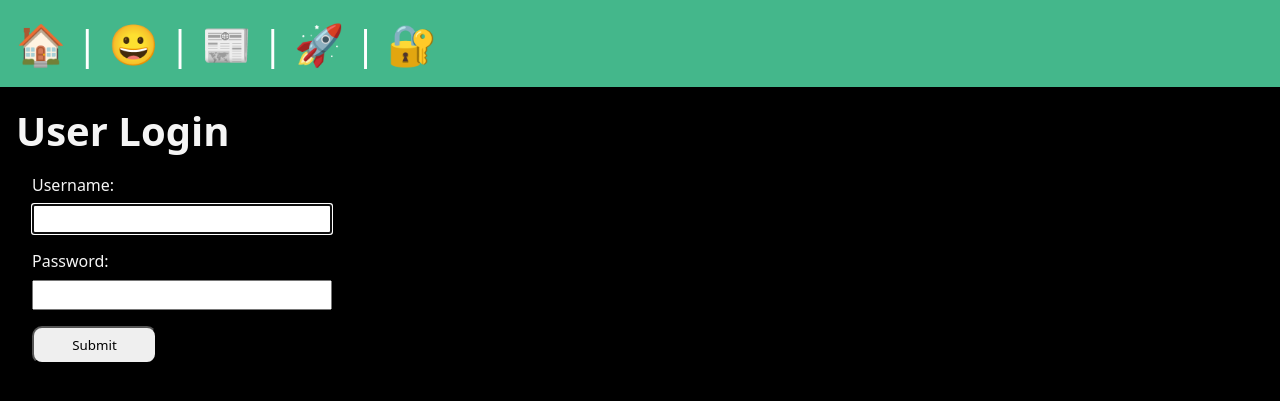
After one commit to Andy-Castle/LESSON01, a Django app: page /users/login/ in a window 1280 px wide. The commit adds this page. Shown: the top 401 px of the page. Run offline with Django 5.2, Linux system fonts and the light colour scheme.

Commit message:
User Login y Auth

```diff
--- a/myproject/templates/layout.html
+++ b/myproject/templates/layout.html
@@ -20,6 +20,10 @@
       <a href="{% url 'users:register' %}"
         ><span role="img" aria-label="Users" title="Register">🚀</span></a
       >
+      |
+      <a href="{% url 'users:login' %}"
+        ><span role="img" aria-label="User Login" title="Login">🔐</span></a
+      >
     </nav>
     <main>{% block content %} {% endblock %}</main>
   </body>
--- /dev/null
+++ b/myproject/users/templates/users/login.html
@@ -0,0 +1,9 @@
+{% extends "layout.html" %} {% block title %} User Login{% endblock %} {% block content %}
+<h1>User Login</h1>
+
+<form class="form-with-validation" action="/users/login/" method="post">
+  {% csrf_token %} {{form}}
+  <button class="form-submit">Submit</button>
+</form>
+
+{% endblock %}
--- a/myproject/users/urls.py
+++ b/myproject/users/urls.py
@@ -4,5 +4,7 @@ from . import views
 app_name = 'users'
 
 urlpatterns = [
-    path('register/', views.register_user, name="register")
+    path('register/', views.register_user, name="register"),
+    path('login/', views.login_view, name="login"),
+
 ]
--- a/myproject/users/views.py
+++ b/myproject/users/views.py
@@ -1,13 +1,25 @@
 from django.shortcuts import render, redirect
-from django.contrib.auth.forms import UserCreationForm
+from django.contrib.auth.forms import UserCreationForm, AuthenticationForm
+from django.contrib.auth import login
 
 # Create your views here.
 def register_user(request):
   if request.method == "POST":
     form = UserCreationForm(request.POST)
     if form.is_valid():
-      form.save()
+      login(request ,form.save())
       return redirect("posts:list")
   else:
     form = UserCreationForm()
   return render(request, 'users/register.html', {"form": form})
+
+
+def login_view(request):
+  if request.method == "POST":
+    form = AuthenticationForm(data = request.POST)
+    if form.is_valid():
+      login(request, form.get_user())
+      return redirect("posts:list")
+  else:
+    form = AuthenticationForm()
+  return render(request, 'users/login.html', {"form": form})
```
Also changed, not shown: myproject/db.sqlite3.
